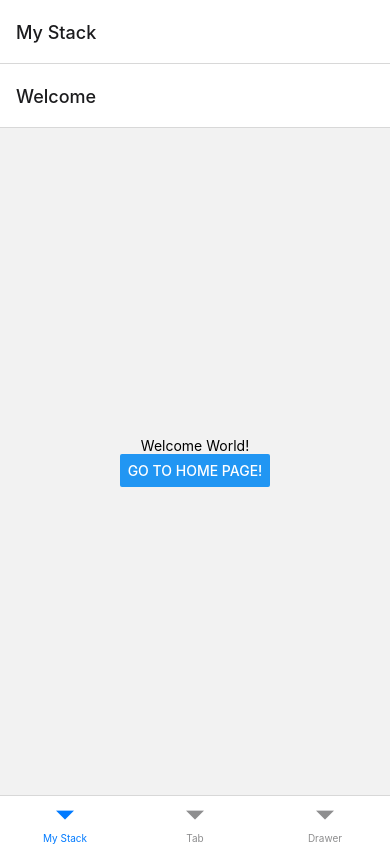
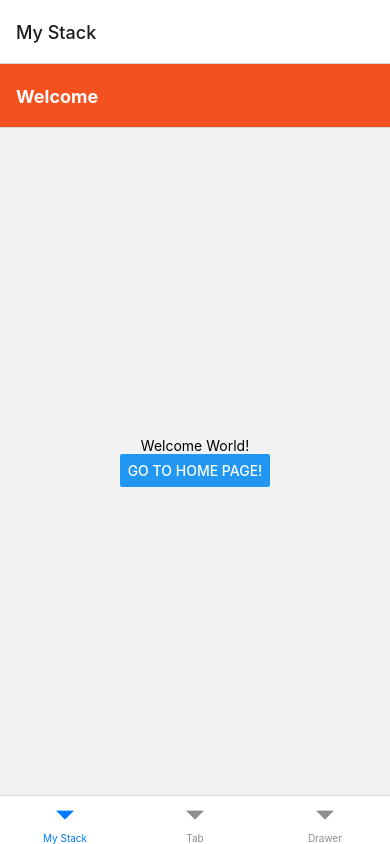
Before and after one commit to TarifEzaz/React-Navigation-Examples, a React Native app: screen /Stack in a window 390 px wide. Built offline with nearby package versions, Linux system fonts and the light colour scheme.

Commit message:
feat: add styles to be shared across all the screens by defining them in the Navigator component

```diff
--- a/Screens/Stack.jsx
+++ b/Screens/Stack.jsx
@@ -7,7 +7,18 @@ const Stack = createNativeStackNavigator();
 
 export default function App({navigation}) {
   return (
-      <Stack.Navigator initialRouteName="Welcome">
+      <Stack.Navigator
+        initialRouteName="Welcome"
+        screenOptions={{
+          headerStyle: {
+            backgroundColor: '#f4511e',
+          },
+          headerTintColor: '#fff',
+          headerTitleStyle: {
+            fontWeight: 'bold',
+          },
+        }}
+      >
         <Stack.Screen name="Home" component={Home} options={{ title: 'My Home' }}/>
         <Stack.Screen name="Welcome" component={Welcome} />
       </Stack.Navigator>
```
